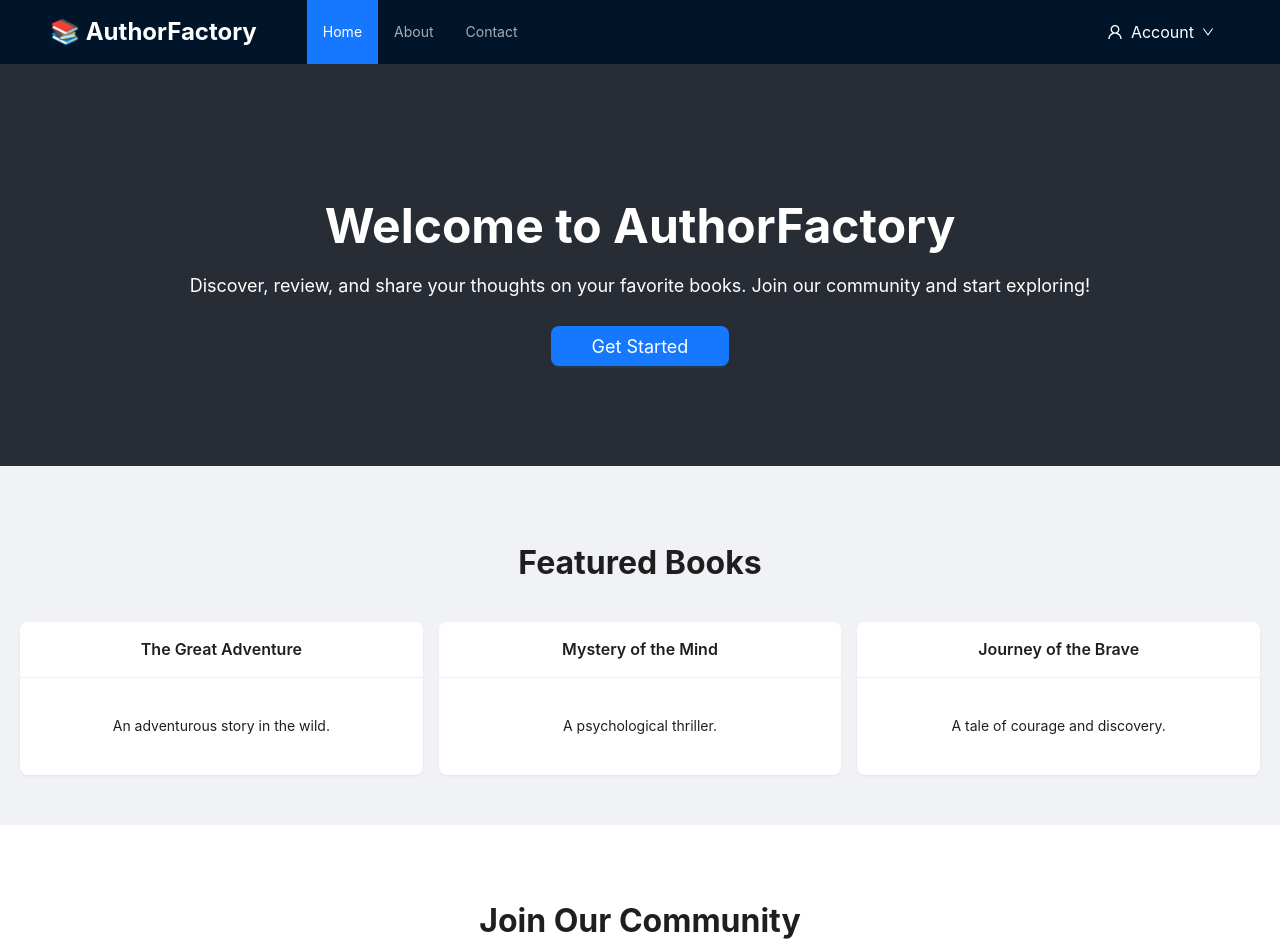
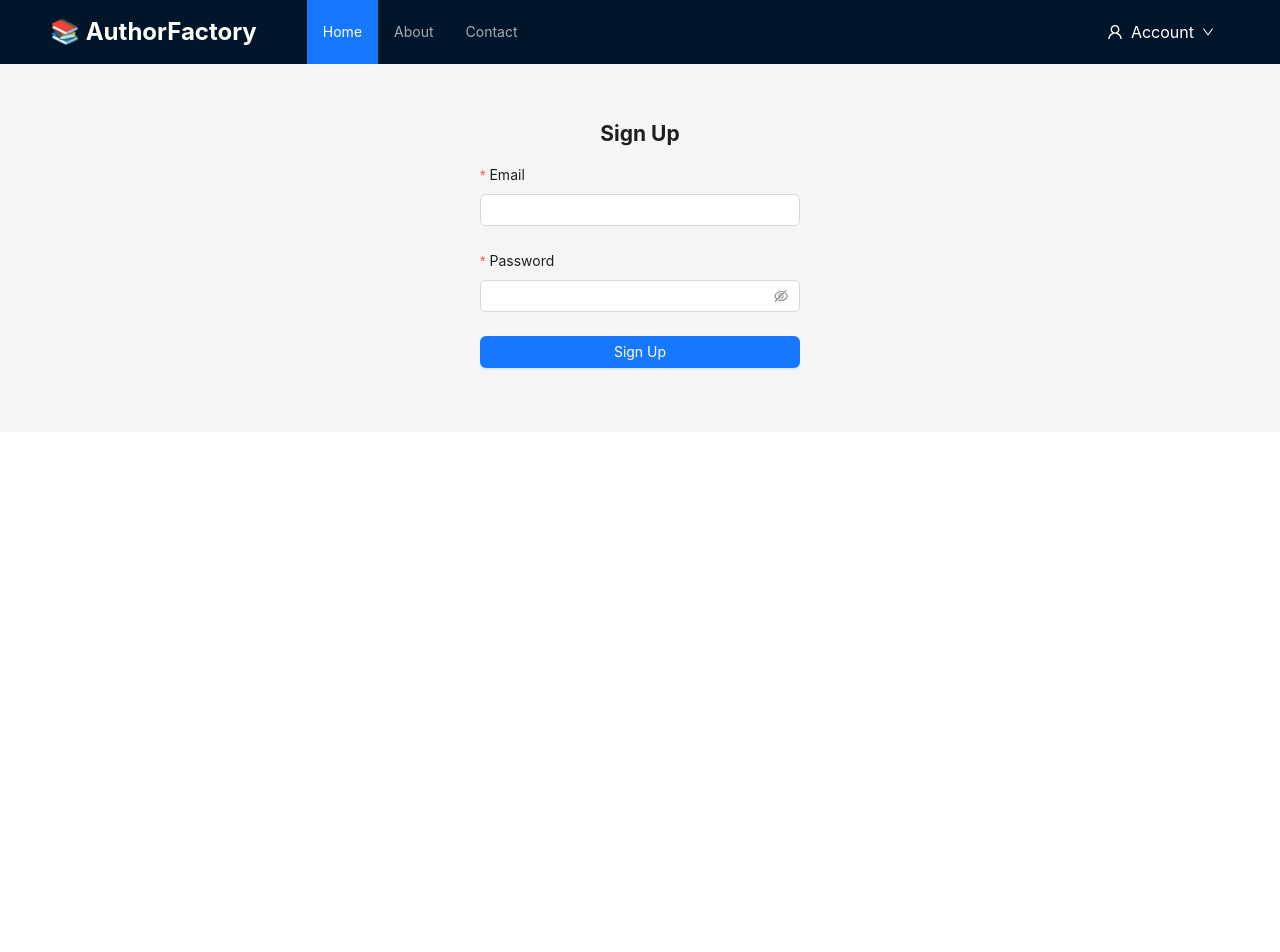
Before and after one commit to MuratY2/review-react, a React (Create React App) app: page /signup in a window 1280 px wide. Shown: the top 952 px of the page. After the commit the page ends 800 px from the top, so only its background shows below. Built offline with nearby package versions, Linux system fonts and the light colour scheme; no server answers.

Commit message:
integrated firebase+ signup

```diff
--- a/package.json
+++ b/package.json
@@ -8,9 +8,11 @@
     "@testing-library/user-event": "^13.5.0",
     "animate.css": "^4.1.1",
     "antd": "^5.21.4",
+    "firebase": "^11.0.0",
     "react": "^18.3.1",
     "react-dom": "^18.3.1",
     "react-intersection-observer": "^9.13.1",
+    "react-router-dom": "^6.27.0",
     "react-scripts": "5.0.1",
     "web-vitals": "^2.1.4"
   },
--- a/src/App.js
+++ b/src/App.js
@@ -1,53 +1,72 @@
 // File: src/App.js
-
-import React from 'react';
-import { Layout, Menu, Dropdown, Button, Row, Col, Card } from 'antd';
+import React, { useState, useEffect } from 'react';
+import { Layout, Menu, Dropdown, Button } from 'antd';
+import { BrowserRouter as Router, Routes, Route, Link } from 'react-router-dom';
 import { DownOutlined, UserOutlined } from '@ant-design/icons';
-import { useInView } from 'react-intersection-observer';
+import { onAuthStateChanged, signOut } from 'firebase/auth';
+import { auth } from './firebase';
 import 'animate.css';
 import './App.css';
+import Signup from './Signup';
+import { notification } from 'antd';
 
 const { Header, Content } = Layout;
 
-const placeholderBooks = [
-  { title: "The Great Adventure", description: "An adventurous story in the wild." },
-  { title: "Mystery of the Mind", description: "A psychological thriller." },
-  { title: "Journey of the Brave", description: "A tale of courage and discovery." },
-];
+const App = () => {
+  const [user, setUser] = useState(null);
 
-const App = () => {
-  // Account dropdown menu
-  const accountMenu = (
+  useEffect(() => {
+    const unsubscribe = onAuthStateChanged(auth, (currentUser) => {
+      setUser(currentUser);
+    });
+    return () => unsubscribe();
+  }, []);
+
+  const handleLogout = () => {
+    signOut(auth)
+      .then(() => {
+        notification.success({
+          message: 'Logout Successful',
+          description: 'You have been logged out successfully.',
+        });
+      })
+      .catch((error) => {
+        notification.error({
+          message: 'Logout Failed',
+          description: error.message,
+        });
+      });
+  };
+
+  const accountMenu = user ? (
     <Menu>
       <Menu.Item key="1">
-        <a href="#login">Login</a>
+        <a href="#profile">Profile</a>
+      </Menu.Item>
+      <Menu.Item key="2" onClick={handleLogout}>
+        Logout
+      </Menu.Item>
+    </Menu>
+  ) : (
+    <Menu>
+      <Menu.Item key="1">
+        <Link to="/signup">Sign Up</Link>
       </Menu.Item>
       <Menu.Item key="2">
-        <a href="#signup">Sign Up</a>
+        <a href="#login">Login</a>
       </Menu.Item>
     </Menu>
   );
 
-  // Intersection observer hooks to trigger animations
-  const [heroRef, heroInView] = useInView({ triggerOnce: true });
-  const [booksRef, booksInView] = useInView({ triggerOnce: true });
-  const [communityRef, communityInView] = useInView({ triggerOnce: true });
-
   return (
+    <Router>
       <Layout className="layout">
-      {/* Header Section */}
         <Header className="header">
           <div className="logo">📚 AuthorFactory</div>
           <Menu theme="dark" mode="horizontal" defaultSelectedKeys={['1']} className="menu">
-          <Menu.Item key="1">
-            <a href="/">Home</a>
-          </Menu.Item>
-          <Menu.Item key="2">
-            <a href="#about">About</a>
-          </Menu.Item>
-          <Menu.Item key="3">
-            <a href="#contact">Contact</a>
-          </Menu.Item>
+            <Menu.Item key="1"><Link to="/">Home</Link></Menu.Item>
+            <Menu.Item key="2"><a href="#about">About</a></Menu.Item>
+            <Menu.Item key="3"><a href="#contact">Contact</a></Menu.Item>
           </Menu>
           <Dropdown overlay={accountMenu} className="account-dropdown">
             <Button type="text" icon={<UserOutlined />} className="account-button">
@@ -56,51 +75,32 @@ const App = () => {
           </Dropdown>
         </Header>
 
-      {/* Main Content */}
         <Content className="main-content">
-        <div
-          className={`hero-section animate__animated ${
-            heroInView ? 'animate__fadeInUp' : ''
-          }`}
-          ref={heroRef}
-        >
+          <Routes>
+            <Route path="/signup" element={<Signup />} />
+            <Route path="/" element={(
+              <>
+                <div className="hero-section animate__animated animate__fadeInUp">
                   <h1>Welcome to AuthorFactory</h1>
                   <p>Discover, review, and share your thoughts on your favorite books. Join our community and start exploring!</p>
-          <Button type="primary" size="large">
-            Get Started
-          </Button>
+                  <Button type="primary" size="large">Get Started</Button>
                 </div>
 
-        <div
-          className={`books-section animate__animated ${
-            booksInView ? 'animate__fadeInUp' : ''
-          }`}
-          ref={booksRef}
-        >
+                <div className="books-section animate__animated animate__fadeInUp">
                   <h2>Featured Books</h2>
-          <Row gutter={[16, 16]}>
-            {placeholderBooks.map((book, index) => (
-              <Col xs={24} sm={12} md={8} key={index}>
-                <Card title={book.title} bordered={false} hoverable>
-                  <p>{book.description}</p>
-                </Card>
-              </Col>
-            ))}
-          </Row>
                 </div>
 
-        <div
-          className={`community-section animate__animated ${
-            communityInView ? 'animate__fadeInUp' : ''
-          }`}
-          ref={communityRef}
-        >
+                <div className="community-section animate__animated animate__fadeInUp">
                   <h2>Join Our Community</h2>
-          <p>Be part of our community.</p>
+                  <p>Be part of a growing community of readers and authors.</p>
                   <Button type="default" size="large">Learn More</Button>
                 </div>
+              </>
+            )} />
+          </Routes>
         </Content>
       </Layout>
+    </Router>
   );
 };
 
--- /dev/null
+++ b/src/Signup.js
@@ -0,0 +1,74 @@
+// src/Signup.js
+import React, { useState } from 'react';
+import { Form, Input, Button, notification } from 'antd';
+import { createUserWithEmailAndPassword } from 'firebase/auth';
+import { auth } from './firebase';
+import { useNavigate } from 'react-router-dom';
+
+const Signup = () => {
+  const [loading, setLoading] = useState(false);
+  const navigate = useNavigate();
+
+  const onFinish = (values) => {
+    setLoading(true);
+    const { email, password } = values;
+
+    createUserWithEmailAndPassword(auth, email, password)
+      .then(() => {
+        notification.success({
+          message: 'Signup Successful',
+          description: 'You have successfully signed up!',
+        });
+        setLoading(false);
+        navigate('/');
+      })
+      .catch((error) => {
+        notification.error({
+          message: 'Signup Failed',
+          description: error.message,
+        });
+        setLoading(false);
+      });
+  };
+
+  return (
+    <div style={{ maxWidth: '400px', margin: '0 auto', padding: '40px' }}>
+      <h2 style={{ textAlign: 'center' }}>Sign Up</h2>
+      <Form
+        name="signup"
+        layout="vertical"
+        onFinish={onFinish}
+      >
+        <Form.Item
+          label="Email"
+          name="email"
+          rules={[
+            { required: true, message: 'Please input your email!' },
+            { type: 'email', message: 'The input is not valid email!' }
+          ]}
+        >
+          <Input />
+        </Form.Item>
+
+        <Form.Item
+          label="Password"
+          name="password"
+          rules={[
+            { required: true, message: 'Please input your password!' },
+            { min: 6, message: 'Password must be at least 6 characters!' }
+          ]}
+        >
+          <Input.Password />
+        </Form.Item>
+
+        <Form.Item>
+          <Button type="primary" htmlType="submit" block loading={loading}>
+            Sign Up
+          </Button>
+        </Form.Item>
+      </Form>
+    </div>
+  );
+};
+
+export default Signup;
--- /dev/null
+++ b/src/firebase.js
@@ -0,0 +1,17 @@
+// src/firebase.js
+import { initializeApp } from 'firebase/app';
+import { getAuth } from 'firebase/auth';
+
+const firebaseConfig = {
+  apiKey: "AIzaSyDyWt_ZP3oVVsX1IVxypAfdoiB9sjbkNxU",
+  authDomain: "authorfactory.firebaseapp.com",
+  projectId: "authorfactory",
+  storageBucket: "authorfactory.appspot.com",
+  messagingSenderId: "737798229387",
+  appId: "1:737798229387:web:cd0c543e261d60fa5cf38e",
+  measurementId: "G-NV1R16EL39"
+};
+
+// Initialize Firebase
+const app = initializeApp(firebaseConfig);
+export const auth = getAuth(app);
```
Also changed, not shown: 1 other file (tests, documents, lock files or other folders). Lines whose indentation alone changed are shown as unchanged.
